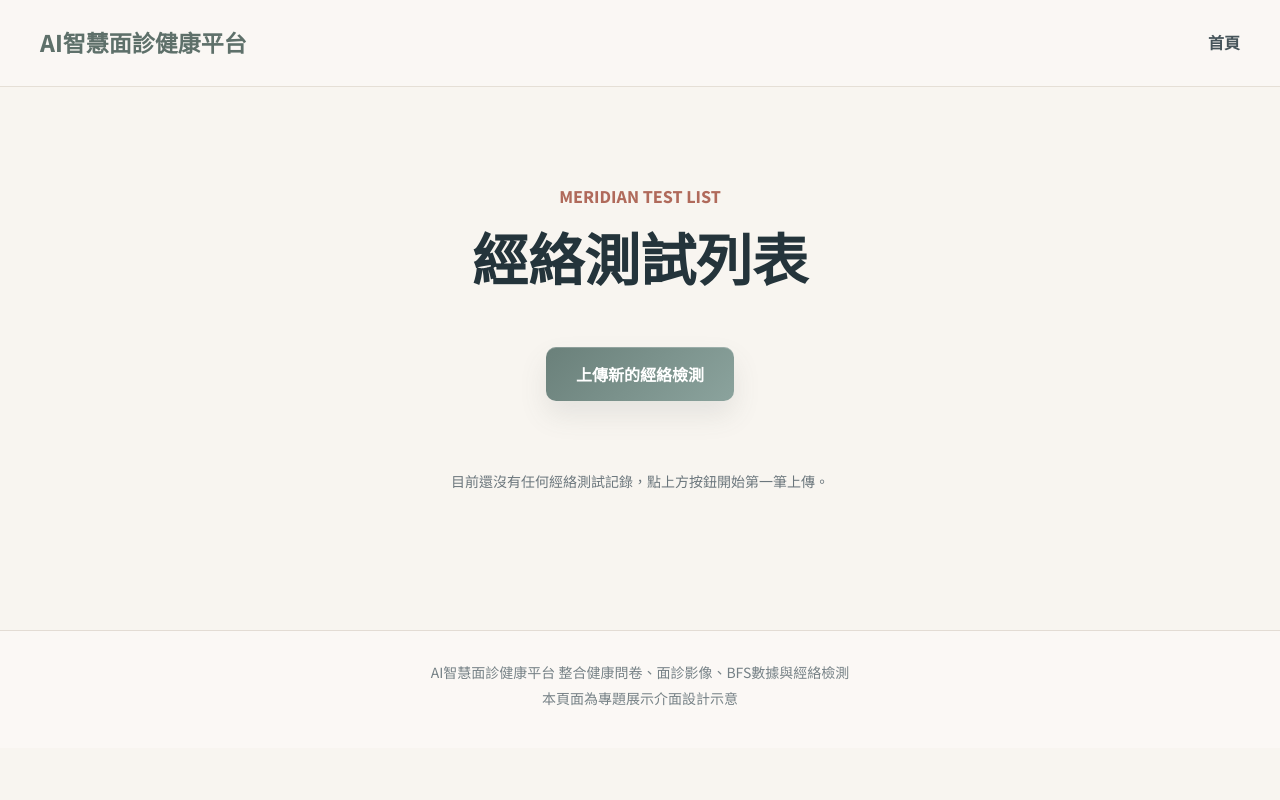
After one commit to Mingri31264445/health-analysis-system, a Django app: page /meridian/ in a window 1280 px wide. The commit adds this page. Run offline with Django 5.2, Linux system fonts and the light colour scheme; data that the repository does not hold is empty.

Commit message:
feat(meridian): 新增經絡測試列表頁

```diff
--- a/core/templates/core/meridian_detail.html
+++ b/core/templates/core/meridian_detail.html
@@ -64,6 +64,9 @@
         </table>
 
         <div class="bfs-actions">
+          <a href="{% url 'meridian_list' %}" class="btn btn-secondary">
+            返回列表
+          </a>
           <a href="{% url 'upload_meridian_result' %}" class="btn btn-primary">
             上傳新的經絡檢測
           </a>
--- /dev/null
+++ b/core/templates/core/meridian_list.html
@@ -0,0 +1,62 @@
+{% load static %}
+<!doctype html>
+<html lang="zh-Hant">
+  <head>
+    <meta charset="UTF-8" />
+    <meta name="viewport" content="width=device-width, initial-scale=1.0" />
+    <title>經絡測試列表 AI智慧面診健康平台</title>
+    <link rel="stylesheet" href="{% static 'css/style.css' %}" />
+    <link rel="stylesheet" href="{% static 'css/meridian_result.css' %}" />
+  </head>
+  <body>
+    <header class="navbar">
+      <div class="container nav-inner">
+        <a href="{% url 'home' %}" class="logo">AI智慧面診健康平台</a>
+        <nav class="nav-links">
+          <a href="{% url 'home' %}">首頁</a>
+        </nav>
+      </div>
+    </header>
+
+    <section class="section">
+      <div class="container">
+        <div class="section-title">
+          <p>Meridian Test List</p>
+          <h2>經絡測試列表</h2>
+        </div>
+
+        <div class="meridian-list-header">
+          <a href="{% url 'upload_meridian_result' %}" class="btn btn-primary">
+            上傳新的經絡檢測
+          </a>
+        </div>
+
+        {% if meridian_tests %}
+        <div class="meridian-list">
+          {% for test in meridian_tests %}
+          <a href="{% url 'meridian_detail' test.pk %}" class="meridian-list-item">
+            <div class="meridian-list-item-main">
+              <span class="meridian-list-name">{{ test.patient_name }}</span>
+              <span class="meridian-list-date">{{ test.test_date|date:"Y-m-d H:i" }}</span>
+            </div>
+          </a>
+          {% endfor %}
+        </div>
+        {% endif %}
+
+        {% if not meridian_tests %}
+        <p class="meridian-empty-note">目前還沒有任何經絡測試記錄，點上方按鈕開始第一筆上傳。</p>
+        {% endif %}
+      </div>
+    </section>
+
+    <footer class="footer">
+      <div class="container footer-inner">
+        <p>AI智慧面診健康平台 整合健康問卷、面診影像、BFS數據與經絡檢測</p>
+        <p>本頁面為專題展示介面設計示意</p>
+      </div>
+    </footer>
+
+    <script src="{% static 'js/main.js' %}"></script>
+  </body>
+</html>
--- a/core/urls.py
+++ b/core/urls.py
@@ -9,6 +9,7 @@ from .views import (
     register_view,
     start_analysis_view,
     upload_meridian_result,
+    meridian_list,
     meridian_detail,
     bfs_list,
     upload_bfs_test,
@@ -28,6 +29,7 @@ urlpatterns = [
     path("questionnaire/", questionnaire_view, name="questionnaire"),
     path("analysis/<str:feature_key>/", feature_gate, name="feature_gate"),
     path("Meridian/upload/", upload_meridian_result, name="upload_meridian_result"),
+    path('meridian/', meridian_list, name='meridian_list'),
     path('meridian/<int:pk>/', meridian_detail, name='meridian_detail'),
     path('bfs/', bfs_list, name='bfs_list'),
     path('bfs/upload/', upload_bfs_test, name='upload_bfs_test'),
--- a/core/views/__init__.py
+++ b/core/views/__init__.py
@@ -1,5 +1,5 @@
 from .common import home
-from .meridian import upload_meridian_result, meridian_detail
+from .meridian import upload_meridian_result, meridian_list, meridian_detail
 from .bfs import bfs_list, upload_bfs_test, bfs_detail, bfs_confirm_date, bfs_update, bfs_delete
 from .auth import register_view, login_view, logout_view, forgot_password_view
 from .analysis_flow import start_analysis_view, questionnaire_view, feature_gate
--- a/core/views/meridian.py
+++ b/core/views/meridian.py
@@ -85,6 +85,11 @@ def _classify_reading(value, thresholds):
     return 'good'
 
 
+def meridian_list(request):
+    meridian_tests = MeridianTest.objects.all()
+    return render(request, "core/meridian_list.html", {"meridian_tests": meridian_tests})
+
+
 def meridian_detail(request, pk):
     test = get_object_or_404(MeridianTest, pk=pk)
     readings_by_name = {r.meridian: r for r in test.readings.all()}
--- a/static/css/meridian_result.css
+++ b/static/css/meridian_result.css
@@ -46,3 +46,82 @@
     font-weight: 700;
     background: rgba(220, 53, 69, 0.08);
 }
+
+/* ===== Meridian List Page ===== */
+
+.meridian-list-header {
+    max-width: 900px;
+    margin: 0 auto 28px;
+    display: flex;
+    justify-content: center; /* 上傳按鈕置中（BFS List 是 flex-end 靠右，此處刻意不同） */
+}
+
+.meridian-list {
+    max-width: 900px;
+    margin: 0 auto;
+    display: flex;
+    flex-direction: column;
+    gap: 14px;
+}
+
+.meridian-list-item {
+    display: flex;
+    align-items: center;
+    justify-content: space-between;
+    gap: 16px;
+    padding: 20px 26px;
+    background: #fff;
+    border: 1.5px solid #ddd8ce;
+    border-radius: 14px;
+    text-decoration: none;
+    transition: border-color 0.2s ease, box-shadow 0.2s ease;
+}
+
+.meridian-list-item:hover {
+    border-color: #6a807a;
+    box-shadow: 0 4px 14px rgba(36, 52, 59, 0.08);
+}
+
+.meridian-list-item-main {
+    display: flex;
+    flex-direction: column;
+    gap: 4px;
+}
+
+.meridian-list-name {
+    font-size: 17px;
+    font-weight: 800;
+    color: #24343b;
+}
+
+.meridian-list-date {
+    font-size: 13px;
+    color: #6b767c;
+}
+
+.meridian-empty-note {
+    max-width: 900px;
+    margin: 0 auto;
+    text-align: center;
+    color: #6b767c;
+    font-size: 14px;
+    padding: 40px 0;
+}
+
+/* 次要按鈕（返回列表等導覽用）。與 bfs_result.css 同一份定義，
+   放這裡讓經絡模組的 CSS 自足、不需依賴 bfs_result.css */
+.btn-secondary {
+    background: transparent;
+    color: #46545a;
+    border: 1.5px solid var(--color-line);
+    border-radius: var(--radius-control);
+    box-shadow: none;
+}
+
+.btn-secondary:hover {
+    border-color: #6a807a;
+    color: #24343b;
+    background: rgba(106, 128, 122, 0.06);
+    transform: translateY(-2px);
+    box-shadow: 0 12px 26px rgba(90, 102, 96, 0.08);
+}
```
Also changed, not shown: 1 other file.
